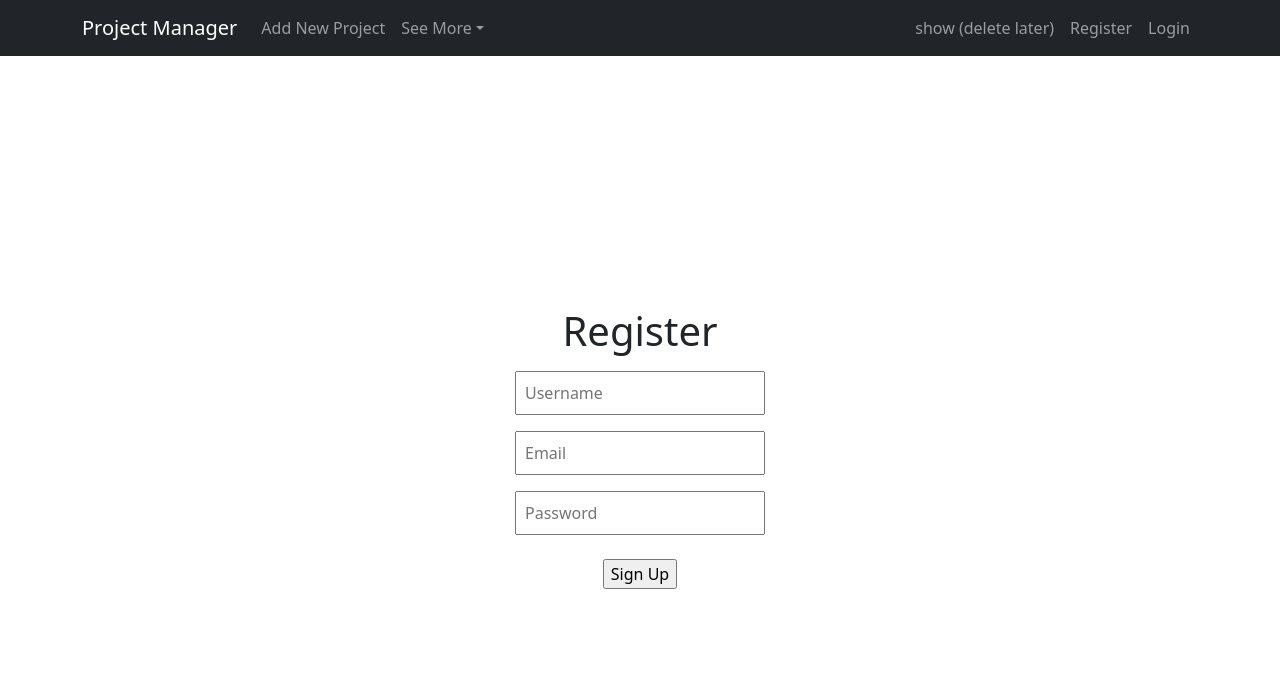
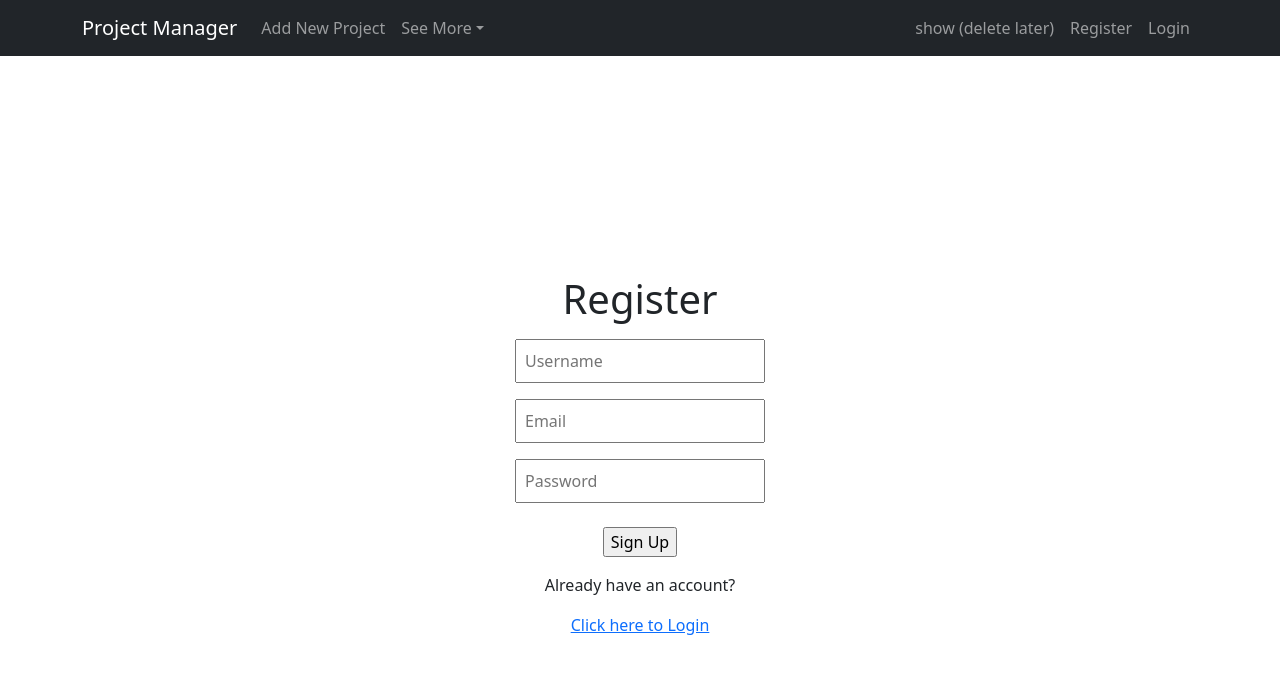
Before and after one commit to christinalu3799/project-manager-frontend, a React (Create React App) app in the folder project-manager/: page /register in a window 1280 px wide. Shown: the top 674 px of the page. Built offline with nearby package versions, Linux system fonts and the light colour scheme; no server answers.

Commit message:
give user option to login if already have an account from register page

```diff
--- a/project-manager/src/App.js
+++ b/project-manager/src/App.js
@@ -116,8 +116,10 @@ const App = () => {
                                     </>
                                     :
                                     <>
-                                        <Navbar.Text>Welcome back {user}!</Navbar.Text>
-                                        <Nav.Link as={Link} to="/" onClick={() => logout()}>Logout</Nav.Link>
+                                        <NavDropdown title={`Welcome back ${user}!`}>
+                                            {/* <Navbar.Text>Welcome back {user}!</Navbar.Text> */}
+                                            <NavDropdown.Item as={Link} to="/" onClick={() => logout()}>Logout</NavDropdown.Item>
+                                        </NavDropdown>
                                     </>
                                 }
                             </Nav>
--- a/project-manager/src/components/RegisterUser.js
+++ b/project-manager/src/components/RegisterUser.js
@@ -1,5 +1,6 @@
 import React from 'react'
 import '../stylesheets/Register.css'
+import { Link } from 'react-router-dom'
 
 const RegisterUser = (props) => {
   return (
@@ -11,6 +12,9 @@ const RegisterUser = (props) => {
             <input type='password' id='password' placeholder='Password' className='register-input'/>
             {props.registerSuccess === false ? <p>Oops! A user with that email already exists.</p> : console.log('registered successfully!')}
             <input type='submit' value='Sign Up' className='register-submit-btn'/>
+
+            <p>Already have an account?</p>
+            <Link to='/login'>Click here to Login</Link>
         </form>
     </div>
   )
```
